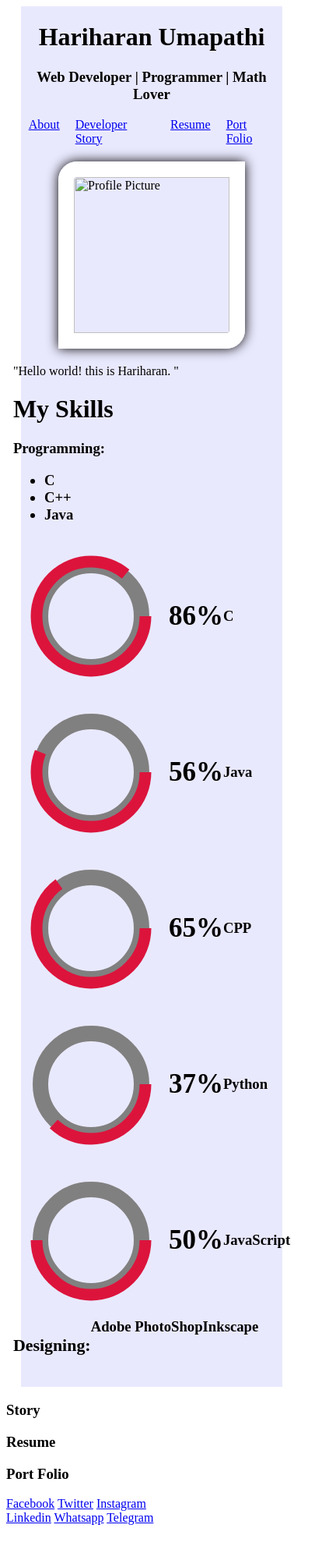
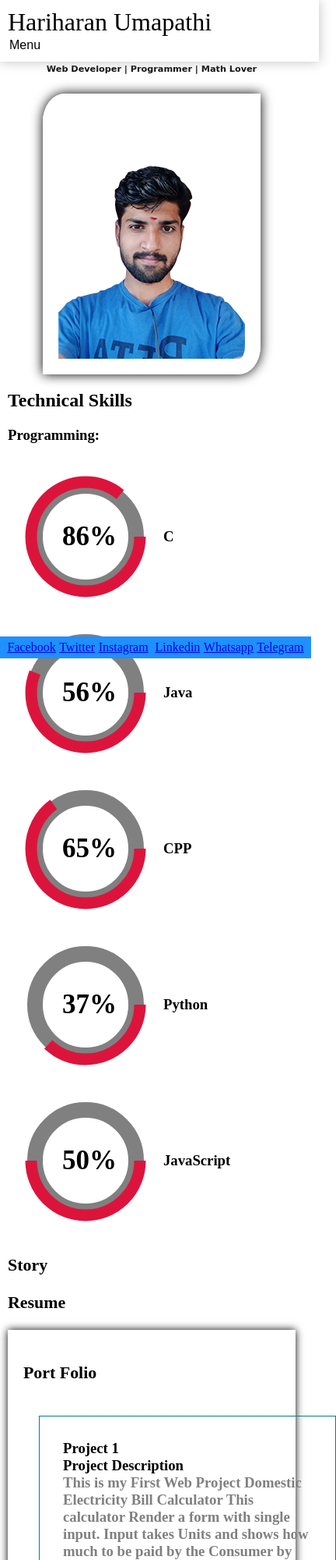
Before and after one commit to HariharanUmapathi/portfolio, a plain HTML site: page index.html in a window 390 px wide. Shown: the top 2000 px of the page at 78% size, 432 px wide, since content can reach past the window. Before the commit the page ends 1963 px from the top, so only its background shows below. Drawn offline with nearby package versions, Linux system fonts and the light colour scheme.

Commit message:
Mobile First Layout #1

```diff
--- /dev/null
+++ b/index.css
@@ -0,0 +1,182 @@
+/* Style sheet for Index Page
+   Creation Date :19-02-2021
+   Last Updated  :19-02-2021
+*/
+header
+{
+width:100%;
+position:fixed;
+top:0px;
+z-index:99999 !important;
+font-size:1rem;
+background:white;
+box-shadow:0px 0px 15px silver;
+}
+
+
+.description:before{
+		content:"Project Description";
+		display:block;
+		color:black;
+		}
+		.description{
+		color:gray;}
+		 body{margin:0px;}
+
+.footer
+{
+position:fixed;
+bottom:0px;
+width:100%;
+background:dodgerblue;
+display:flex;
+flex-direction:row;
+justify-content:space-evenly;
+padding:5px;
+flex-wrap:wrap;
+}
+.block{
+	padding:20px;
+	box-shadow:0px 0px 10px black;
+}
+.sideTag
+{
+	position:relative;
+	left:100%;
+
+}
+.projects
+{
+display:flex;
+flex-wrap:wrap;
+flex:1 1 150px;
+}
+@media screen and (min-width:320px) and (max-width:425px){
+.projects{
+flex-direction:column;}
+.project{
+max-width:300px;
+width:max-content;
+}
+}
+.project{
+margin:20px;
+border:1px solid teal;
+padding:30px;
+max-width:320px;
+}
+	   #main{
+	   margin-top:45px;
+	   }
+            #main{
+                display:flex;
+                flex-direction: column;
+                width:90%;
+                align-items:center;
+                background:rgba(84, 87, 241, 0.13);
+                margin:auto;
+
+            }
+            .lab{
+                position:relative;
+                z-index: 9999 !important;
+				left:60px;
+                font-size:35px;
+            }
+            .flex{
+                display:flex;
+				position:relative;
+                align-items:center;
+                justify-content: center;
+            }
+            .skills{
+                display:flex;
+				flex-direction:row;
+				flex-wrap:wrap;
+            }
+            #title{text-align:center;}
+
+            #nav-bar{
+
+            }
+            #nav-bar li
+            {
+                display:inline-block;
+                margin:0px 10px;
+            }
+
+.hide{
+	display:none;
+}
+.show{
+		display:flex;
+	}
+	.max-pic{
+
+                border:20px solid white;
+                border-radius:10% 0% 10%;
+                box-shadow:0px 0px 15px black;
+                position:relative;
+				margin:auto;
+				top:25px;
+            }
+
+#about{
+
+}
+@media screen  and (max-width:425px){
+
+	header{
+		font-size:2rem;
+		padding:10px;
+	}
+	header button{
+		font-size:1rem;
+		padding:2px;
+		border:none;
+	}
+	#title{
+		position:relative;
+		font-size:0.6rem;
+		font-family:cursive;
+
+
+
+		margin-top:82px;
+
+	}
+	#title h3{
+		margin:auto;
+		text-align:center;
+		width:100%;
+		padding:0px;
+	}
+	#nav-bar{
+		flex-direction:column;
+		position:relative;
+		border-radius:25px;
+		padding:10px;
+		margin:10px;
+		background:rgba(255,200,255,0.9);
+	}
+	#nav-bar li{
+		padding:10px;
+		margin:auto;
+		width:max-content;
+	}
+	div#profile {
+		margin:auto;
+		display:grid;
+
+	}
+	img.max-pic{
+		max-width:240px;
+		min-width:150px;
+	}
+	#about{
+		margin-top:15px;
+		padding:10px;
+		position:relative;
+	}
+
+}
--- a/index.html
+++ b/index.html
@@ -1,28 +1,35 @@
 <html>
     <head>
         <title>Port Folio</title>
-        <script src='https://ajax.googleapis.com/ajax/libs/angularjs/1.8.2/angular.min.js'></script>
+
+		<link href="index.css" rel="stylesheet"/>
+		<meta name="viewport" content="width=device-width,initial-scale=1.0" />
+		<meta name="Author" content="Hariharan" />
+        <!--<script src='https://ajax.googleapis.com/ajax/libs/angularjs/1.8.2/angular.min.js'></script>-->
     </head>
     <body>
-        <div id='main' ng-app='myapp' ng-controller='myctrl'>
+	<header>
+	<div>Hariharan Umapathi</div>
+	<button style="background:transparent; border:none;font-style:bold;" onClick="menu()">Menu</button>
+	</header>
             <div id='title'>
-                <h1>Hariharan Umapathi</h1>
                 <h3>Web Developer | Programmer | Math Lover</h3>
             </div>
-            <nav id='nav-bar'>
-                <li><a href='#about'>About</li>
+            <nav id='nav-bar' >
+                <li><a href='#about'>About</a></li>
                 <li><a href='#story'>Developer Story</a></li>
                 <li><a href='resume.html'>Resume</a></li>
                 <li><a href='#portfolio'>Port Folio</a></li>
             </nav>
-            <div id='profile'>
-                <img class='max-pic' src='' alt='Profile Picture'>
+			<div id='profile'>
+			<img class="max-pic" src="images/profile 240 X 320.png" alt="Profile Picture">
+
+                <!--<img class='max-pic' src='https://avatars.githubusercontent.com/u/62648127?s=460&u=cc9ade92b339ce7b93e4352d8ca86e94a2711d73&v=4' alt='Profile Picture'-->
             </div>
-            <div id='about'>
-                <span>"Hello world! this is Hariharan. "</span>
-                <h1>My Skills</h1>
-                <h3>Programming:<h3>
-<ul ><li ng-repeat="datum in data">{{ datum }}</li></ul>
+            <section id='about'>
+            <h1>Technical Skills</h1>
+
+<h3>Programming:<h3>
 <div class="skills" >
 <div class="flex"><canvas id="c" width="200px" height="200px"></canvas>
 <div id="clab" class="lab"></div>
@@ -45,10 +52,8 @@
 <div class="flex">
 <canvas id="javaScript" width="200px" height="200px"></canvas>
 <div id="javaScriptlab" class="lab"></div>
-<span>JavaScript</span></div>
-<h3>Designing:</h3>
-<span>Adobe PhotoShop</span>
-<span>Inkscape </span>
+<span>JavaScript</span>
+</div>
 </div>
 
 </div>
@@ -60,11 +65,24 @@
             <div id='#resume'>
                 <h3>Resume</h3>
             </div>
-            <div id='#portfolio'>
-                <h3>Port Folio</h3>
+            <section class="block">
+                <h3 id="portfolio">Port Folio</h3>
+				<div class="projects">
+				<div class="project">
+				Project 1
+				<span class="description">This is my First Web Project
+				Domestic Electricity Bill Calculator
+				This calculator Render a form with single input.
+				Input takes Units and shows how much to be paid by the Consumer by applying TNEB Tariff Regulations</span>
+				</div>
+				<div class="project">
+				Project 1
+				</div>
+				<div class="project">
+				Project 1
+				</div></section>
+			</section>
 
-            </div>
-        </div>
         <div class="footer">
             <a href="https://www.facebook.com/hariharanhearts">Facebook</a>
             <a href="https://www.twitter.com/itz_mr_evil">Twitter</a>
@@ -72,113 +90,10 @@
             <a href="https://www.linkedin.com/in/hariharanu/">Linkedin</a>
             <a href="https://wa.me/+918807290807">Whatsapp</a>
             <a href="https://t.me/itz_mr_evil">Telegram</a>
-            </div>
-        <style>
-            #main{
-                display:flex;
-                flex-direction: column;
-                width:90%;
-                align-items:center;
-                background:rgba(84, 87, 241, 0.13);
-                margin:auto;
-
-            }
-            .lab{
-                position:relative;
-                z-index: inherit 9999;
-                font-size:35px;
-            }
-            .flex{
-                display:flex;
-                align-items:center;
-                justify-content: center;
-            }
-            .skills{
-                display:flex;
-                flex-wrap:wrap;
-                flex-direction:row;
-            }
-            #title{text-align:center;}
-            .max-pic{
-                width:200px;
-                height:200px;
-                border:20px solid white;
-                border-radius:10% 0% 10%;
-                box-shadow:0px 0px 15px black;
-                position:relative;
-                margin:20px 0px;
-                align-self:left;
-                z-index:99999 !important;
-            }
-            #nav-bar{
-                display:flex;
-            }
-            #nav-bar li
-            {
-                display:inline-block;
-                margin:0px 10px;
-            }
-        </style>
-        <script>
-            window.onloadend=load();
-            var time=0;
-
-            function load()
-            {
-            var time=0;
-            var timer=setInterval(function(){
-            time++;
-            if(time==10)
-            clearInterval(timer);
-            change('c',Math.round(86*time/10));
-            change('java',Math.round(56*time/10));
-            change('cpp',Math.round(65*time/10));
-            change('python',Math.round(37*time/10));
-            change('javaScript',Math.round(50*time/10));
-            },60);
-            }
-            function rotate(canvasid,angle)
-            {
-            var canvas=document.getElementById(canvasid);
-            var context=canvas.getContext('2d');
-
-            }
-            function change(canvasid,value)
-            {
-            var canvas=document.getElementById(canvasid);
-            var context=canvas.getContext('2d');
-            context.clearRect(0,0,canvas.width,canvas.height,false);
-            var x=canvas.width/2;
-            var y=canvas.height/2;
-            var radius=70;
-            var startAngle=0;
-            var endAngle=Math.PI*2*(value/100);
-            document.getElementById(canvasid+"lab").innerHTML=value+"%";
-            var counterClockwise=false;
-            context.beginPath();
-            context.arc(x,y,radius-5,0,Math.PI*2,counterClockwise);
-            context.strokeStyle='gray';
-            context.lineWidth=20;
-            context.stroke();
-            context.closePath();
-            context.beginPath();
-            context.arc(x,y,radius,startAngle,endAngle,counterClockwise);
-            context.strokeStyle='crimson';
-            context.lineWidth=15;
-            context.stroke();
-            context.closePath();
-            }
-
-            </script>
-            <script>
-
-                var app=angular.module("myapp",[]);
-                app.controller("myctrl",function($scope)
-                    {
-                   $scope.data=["C","C++","Java"];
-                });
-            </script>
-
-
+        </div>
     </body>
+	<script>
+	var navbar=document.querySelector("#nav-bar");
+	</script>
+	<script src="index.js"></script>
 </html>
--- a/index.js
+++ b/index.js
@@ -1,3 +1,66 @@
 //actions js
-document.getElementById("year").innerHTML=new Date().getYear()+1900;
+navbar.className="hide";
+function menu()
+	{
+
+	if(navbar.className=="show")
+	navbar.className="hide";
+	else
+	navbar.className="show";
+
+	}
+
+ window.onloadend=load();
+            var time=0;
+
+            function load()
+            {
+            var time=0;
+            var timer=setInterval(function(){
+            time++;
+            if(time==10)
+            clearInterval(timer);
+            change('c',Math.round(86*time/10));
+            change('java',Math.round(56*time/10));
+            change('cpp',Math.round(65*time/10));
+            change('python',Math.round(37*time/10));
+            change('javaScript',Math.round(50*time/10));
+            },60);
+            }
+            function rotate(canvasid,angle)
+            {
+            var canvas=document.getElementById(canvasid);
+            var context=canvas.getContext('2d');
+
+            }
+            function change(canvasid,value)
+            {
+            var canvas=document.getElementById(canvasid);
+            var context=canvas.getContext('2d');
+            context.clearRect(0,0,canvas.width,canvas.height,false);
+            var x=canvas.width/2;
+            var y=canvas.height/2;
+            var radius=70;
+            var startAngle=0;
+            var endAngle=Math.PI*2*(value/100);
+            document.getElementById(canvasid+"lab").innerHTML=value+"%";
+            var counterClockwise=false;
+            context.beginPath();
+            context.arc(x,y,radius-5,0,Math.PI*2,counterClockwise);
+            context.strokeStyle='gray';
+            context.lineWidth=20;
+            context.stroke();
+            context.closePath();
+            context.beginPath();
+            context.arc(x,y,radius,startAngle,endAngle,counterClockwise);
+            context.strokeStyle='crimson';
+            context.lineWidth=15;
+            context.stroke();
+            context.closePath();
+            }
+var yr=document.getElementById("year");
+if(yr!=null)
+	yr.innerHTML=new Date().getYear()+1900;
 console.log("Script Loaded");
+var ar=document.querySelectorAll(".lab");
+ar.forEach((e)=>{e.style.padding="10px";e.style.position="absolute"})
--- a/stylesheet.css
+++ b/stylesheet.css
@@ -5,6 +5,7 @@
 	--g3:linear-gradient(to left,green,orange,yellow,orange,green);
 	--g4:linear-gradient(72deg,red,orange,yellow,orange,green);
 }
+
 .cursive{
 	font-family:cursive;
 }
@@ -12,7 +13,7 @@
 	text-align:center;
 }
 .card{
-	background:url("C:/Users/elcot/pictures/label.png");
+	background:url("icons/label.png");
 	background-size:100% auto;
 	background-position:0 35px;
 	background-repeat:no-repeat;
@@ -272,4 +273,5 @@ font-family:cursive;
 		width:100%;
 		border-radius:50%;
 		}
+
 }
```
Also changed, not shown: icons/label.png (added), images/profile 240 X 320.png (added).
